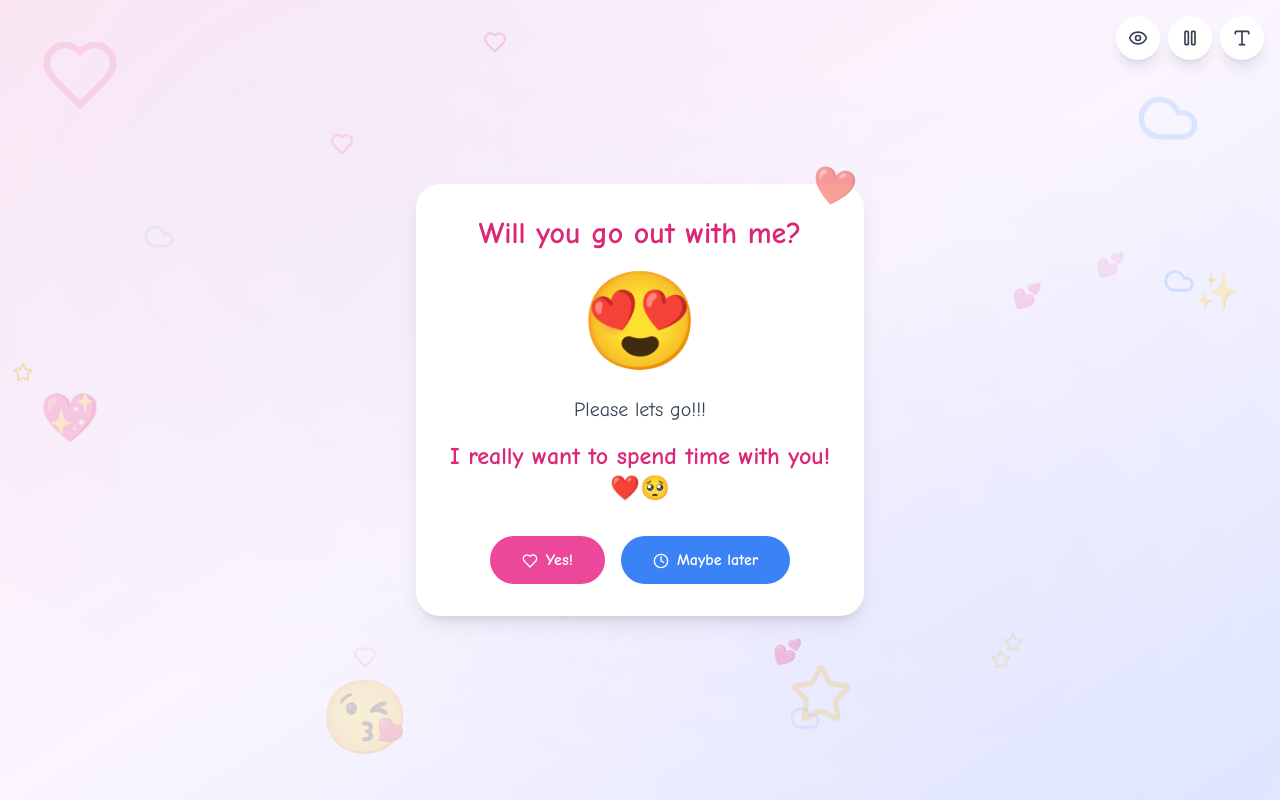
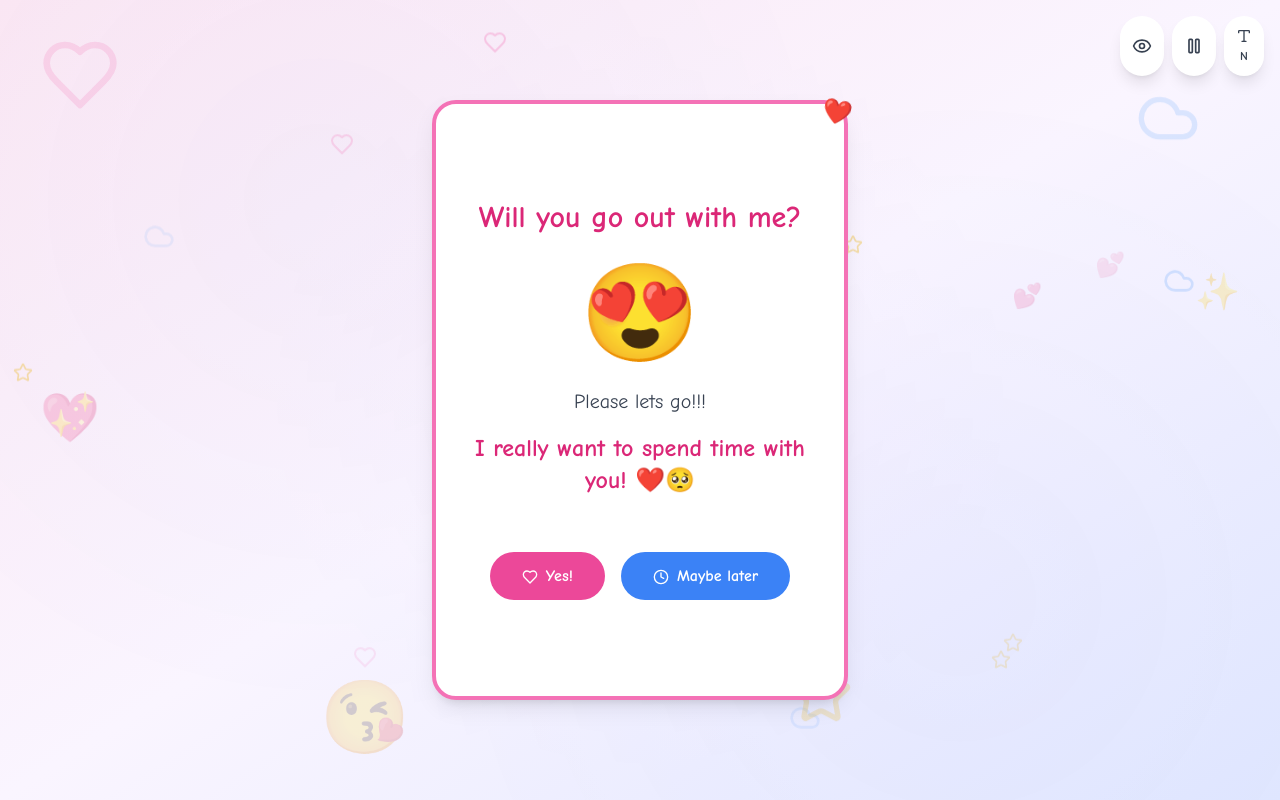
Before and after one commit to Jia2005/HeartBeat, a React (Create React App) app: page /#/ in a window 1280 px wide. Built offline with nearby package versions, Linux system fonts and the light colour scheme.

Commit message:
few more features

```diff
--- a/src/Pages/Question.js
+++ b/src/Pages/Question.js
@@ -7,11 +7,11 @@ function Question() {
   const [fontSize, setFontSize] = useState('normal');
 
   const handleYesClick = () => {
-    alert('Yay! Thank you for saying yes! 💕');
+    alert('Yay! 🎉 They said yes!');
   };
 
   const handleMaybeClick = () => {
-    alert('That\'s okay! Maybe another time 😊');
+    alert('Maybe next time! 💙');
   };
 
   const toggleColorBlindMode = () => {
@@ -32,23 +32,23 @@ function Question() {
   const getColorScheme = () => {
     if (colorBlindMode) {
       return {
-        primary: 'from-gray-100 via-blue-50 to-yellow-50',
+        primary: 'from-gray-100 via-blue-50 to-orange-50',
         cardBg: 'bg-white border-4 border-blue-600',
         titleColor: 'text-blue-800',
         textColor: 'text-gray-900',
         buttonPrimary: 'bg-blue-700 hover:bg-blue-800 focus:ring-blue-500 border-4 border-blue-900',
-        buttonSecondary: 'bg-yellow-600 hover:bg-yellow-700 focus:ring-yellow-500 border-4 border-yellow-800',
+        buttonSecondary: 'bg-orange-600 hover:bg-orange-700 focus:ring-orange-500 border-4 border-orange-800',
         iconColors: {
           heart: 'text-blue-700',
           cloud: 'text-gray-600',
-          star: 'text-yellow-600'
+          star: 'text-orange-600'
         },
         accentBorder: 'border-blue-600'
       };
     }
     return {
       primary: 'from-pink-100 via-purple-50 to-indigo-100',
-      cardBg: 'bg-white',
+      cardBg: 'bg-white border-4 border-pink-400',
       titleColor: 'text-pink-600',
       textColor: 'text-gray-700',
       buttonPrimary: 'bg-pink-500 hover:bg-pink-600 focus:ring-pink-300',
@@ -70,7 +70,9 @@ function Question() {
           emoji: 'text-9xl',
           subtitle: 'text-2xl',
           message: 'text-3xl',
-          button: 'text-lg py-4 px-10'
+          button: 'text-lg py-4 px-10',
+          containerWidth: 'max-w-3xl',
+          textWrap: 'whitespace-nowrap'
         };
       case 'extra-large':
         return {
@@ -78,7 +80,9 @@ function Question() {
           emoji: 'text-9xl',
           subtitle: 'text-3xl',
           message: 'text-4xl',
-          button: 'text-xl py-5 px-12'
+          button: 'text-xl py-5 px-12',
+          containerWidth: 'max-w-5xl',
+          textWrap: 'whitespace-nowrap'
         };
       default:
         return {
@@ -86,7 +90,9 @@ function Question() {
           emoji: 'text-8xl',
           subtitle: 'text-xl',
           message: 'text-2xl',
-          button: 'text-base py-3 px-8'
+          button: 'text-base py-3 px-8',
+          containerWidth: 'max-w-md',
+          textWrap: ''
         };
     }
   };
@@ -126,11 +132,16 @@ function Question() {
 
         <button
           onClick={cycleFontSize}
-          className={`p-3 bg-white rounded-full shadow-lg hover:shadow-xl transition-all duration-200 focus:outline-none focus:ring-4 focus:ring-blue-300 ${fontSize !== 'normal' ? 'ring-4 ring-green-600 bg-green-50' : ''}`}
+          className={`p-3 bg-white rounded-full shadow-lg hover:shadow-xl transition-all duration-200 focus:outline-none focus:ring-4 focus:ring-blue-300 ${fontSize !== 'normal' ? 'ring-4 ring-green-600 bg-green-50' : ''} relative`}
           aria-label={`Current font size: ${fontSize}. Click to change`}
           title="Change font size"
         >
-          <Type className={`w-5 h-5 ${fontSize !== 'normal' ? 'text-green-700' : 'text-gray-700'}`} />
+          <div className="flex flex-col items-center">
+            <Type className={`w-4 h-4 ${fontSize !== 'normal' ? 'text-green-700' : 'text-gray-700'} mb-1`} />
+            <span className={`text-xs font-bold ${fontSize !== 'normal' ? 'text-green-700' : 'text-gray-700'}`}>
+              {fontSize === 'normal' ? 'N' : fontSize === 'large' ? 'L' : 'XL'}
+            </span>
+          </div>
         </button>
       </div>
 
@@ -248,33 +259,34 @@ function Question() {
           <div className={`absolute ${colorBlindMode ? 'text-blue-700' : 'text-purple-400'} opacity-25 text-5xl top-1/2 left-10 animate-float`}>
             <div className="text-5xl">💖</div>
           </div>
-          <div className={`absolute ${colorBlindMode ? 'text-yellow-600' : 'text-pink-400'} opacity-25 text-4xl top-1/3 right-10 animate-float-reverse`}>
+          <div className={`absolute ${colorBlindMode ? 'text-orange-600' : 'text-pink-400'} opacity-25 text-4xl top-1/3 right-10 animate-float-reverse`}>
             <div className="text-4xl">✨</div>
           </div>
         </div>
       )}
 
-      <div className="container max-w-md mx-auto z-10 relative">
+      <div className={`container ${fontSizes.containerWidth} mx-auto z-10 relative transition-all duration-500 px-4`}>
         <div
-          className={`${colors.cardBg} rounded-3xl card-shadow p-8 text-center transition-all duration-500 ${shouldAnimate ? 'transform hover:scale-105' : ''} ${colorBlindMode ? 'shadow-2xl' : ''}`}
+          className={`${colors.cardBg} rounded-3xl card-shadow p-6 md:p-8 text-center transition-all duration-500 ${shouldAnimate ? 'transform hover:scale-105' : ''} ${colorBlindMode ? 'shadow-2xl' : ''} ${fontSize === 'normal' ? 'min-h-[600px]' : 'min-h-fit'} flex flex-col justify-center relative`}
           role="dialog"
           aria-labelledby="invitation-title"
           aria-describedby="invitation-description"
         >
+          <div className={`absolute -top-2 -right-2 transform rotate-12 ${colorBlindMode ? 'text-blue-600' : 'text-pink-500'}`} aria-hidden="true">
+            <span className="text-2xl">❤️</span>
+          </div>
+
           <div className="relative mb-6">
             <h1
               id="invitation-title"
-              className={`${fontSizes.title} font-bold ${colors.titleColor} mb-2 ${colorBlindMode ? 'underline decoration-4 decoration-blue-600' : ''}`}
+              className={`${fontSizes.title} font-bold ${colors.titleColor} mb-2 ${colorBlindMode ? 'underline decoration-4 decoration-blue-600' : ''} ${fontSizes.textWrap}`}
             >
               Will you go out with me?
             </h1>
-            <div className={`absolute -top-12 -right-6 transform rotate-12 opacity-50 ${colorBlindMode ? 'text-blue-600' : 'text-pink-500'}`} aria-hidden="true">
-              <span className="text-4xl">❤️</span>
-            </div>
           </div>
 
           <div
-            className={`${fontSizes.emoji} mb-6 ${shouldAnimate ? 'animate-bounce-custom' : ''} ${colorBlindMode ? 'bg-blue-100 rounded-full p-4 inline-block' : ''}`}
+            className={`${fontSizes.emoji} mb-6 ${shouldAnimate ? 'animate-bounce-custom' : ''} ${colorBlindMode ? 'bg-blue-100 rounded-full p-4 inline-block mx-auto' : ''}`}
             role="img"
             aria-label="Heart eyes emoji"
           >
@@ -282,13 +294,13 @@ function Question() {
           </div>
 
           <p
-            className={`${fontSizes.subtitle} ${colors.textColor} mb-4 ${colorBlindMode ? 'font-bold border-l-4 border-blue-600 pl-4' : ''}`}
+            className={`${fontSizes.subtitle} ${colors.textColor} mb-4 ${colorBlindMode ? 'font-bold border-l-4 border-blue-600 pl-4 mx-auto max-w-xs' : ''} ${fontSizes.textWrap}`}
             id="invitation-description"
           >
             Please lets go!!!
           </p>
 
-          <p className={`${fontSizes.message} font-bold ${colors.titleColor} mb-8 ${colorBlindMode ? 'bg-yellow-100 p-4 rounded-lg border-2 border-yellow-600' : ''}`}>
+          <p className={`${fontSizes.message} font-bold ${colors.titleColor} mb-8 ${colorBlindMode ? 'bg-blue-100 p-4 rounded-lg border-2 border-blue-600 mx-auto' : ''} ${fontSizes.textWrap}`}>
             I really want to spend time with you!
             <span role="img" aria-label="heart and pleading face emoji"> ❤️🥺</span>
           </p>
@@ -300,7 +312,7 @@ function Question() {
           >
             <button
               onClick={handleYesClick}
-              className={`${colors.buttonPrimary} text-white font-bold ${fontSizes.button} rounded-full transform transition-all duration-300 ${shouldAnimate ? 'hover:scale-105 hover:-translate-y-1' : ''} focus:outline-none focus:ring-4 ${colorBlindMode ? 'shadow-lg relative' : ''}`}
+              className={`${colors.buttonPrimary} text-white font-bold ${fontSizes.button} rounded-full transform transition-all duration-300 ${shouldAnimate ? 'hover:scale-105 hover:-translate-y-1' : ''} focus:outline-none focus:ring-4 ${colorBlindMode ? 'shadow-lg relative' : ''} ${fontSizes.textWrap}`}
               aria-describedby="yes-description"
             >
               <Heart className="w-4 h-4 mr-2 inline" aria-hidden="true" />
@@ -317,7 +329,7 @@ function Question() {
 
             <button
               onClick={handleMaybeClick}
-              className={`${colors.buttonSecondary} text-white font-bold ${fontSizes.button} rounded-full transform transition-all duration-300 ${shouldAnimate ? 'hover:scale-105 hover:-translate-y-1' : ''} focus:outline-none focus:ring-4 mt-3 sm:mt-0 ${colorBlindMode ? 'shadow-lg relative pattern-dots' : ''}`}
+              className={`${colors.buttonSecondary} text-white font-bold ${fontSizes.button} rounded-full transform transition-all duration-300 ${shouldAnimate ? 'hover:scale-105 hover:-translate-y-1' : ''} focus:outline-none focus:ring-4 mt-0 ${colorBlindMode ? 'shadow-lg relative pattern-dots' : ''} ${fontSizes.textWrap}`}
               aria-describedby="maybe-description"
             >
               <Clock className="w-4 h-4 mr-2 inline" aria-hidden="true" />
@@ -336,7 +348,7 @@ function Question() {
           {colorBlindMode && (
             <div className="mt-6 p-4 bg-gray-100 rounded-lg border-2 border-gray-400">
               <p className="text-sm text-gray-800 font-medium">
-                🔵 Blue button = Yes! | 🟡 Yellow button = Maybe later
+                🔵 Blue button = Yes! | 🟠 Orange button = Maybe later
               </p>
             </div>
           )}
```
